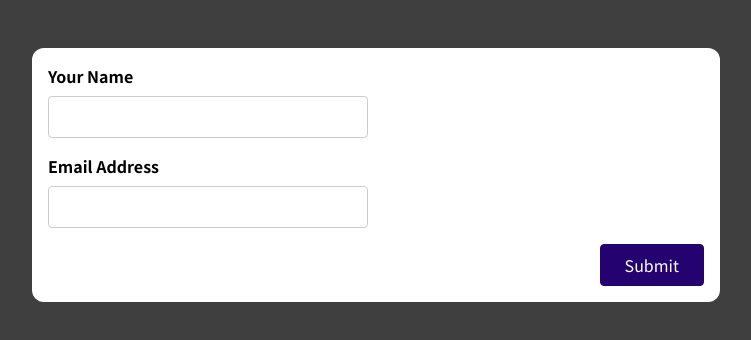
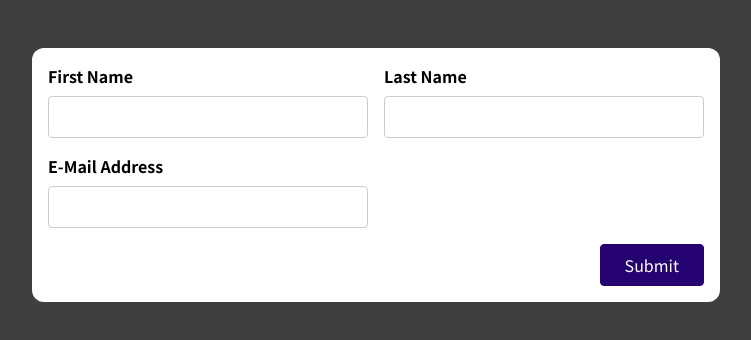
Before and after one commit to georgecornea/react-user-input-forms, a React (Create React App) app: page / in a window 1280 px wide. Shown: the top 340 px of the page, without its empty margins (264-1015 px from the left). Built offline with nearby package versions, Linux system fonts and the light colour scheme.

Commit message:
Updated BasicForm.js to use the custom hook: useInput() And Updated Apps.js to use BasicForm instean of SimpleInput

```diff
--- a/src/App.js
+++ b/src/App.js
@@ -1,9 +1,10 @@
-import SimpleInput from './components/SimpleInput';
+// import SimpleInput from './components/SimpleInput';
+import BasicForm from './components/BasicForm';
 
 function App() {
   return (
-    <div className="app">
-      <SimpleInput />
+    <div className='app'>
+      <BasicForm />
     </div>
   );
 }
--- a/src/components/BasicForm.js
+++ b/src/components/BasicForm.js
@@ -1,22 +1,107 @@
+import useInput from './hooks/use-input';
+
 const BasicForm = (props) => {
+  const isNotEmpty = (value) => value.trim() !== '';
+  const isEmail = (value) => value.includes('@');
+
+  const {
+    input: firstName,
+    error: firstNameError,
+    inputChangeHandler: firstNameChangeHandler,
+    inputBlurHandler: firstNameBlurHandler,
+    resetInput: resetFirstName,
+  } = useInput(isNotEmpty);
+
+  const {
+    input: lastName,
+    error: lastNameError,
+    inputChangeHandler: lastNameChangeHandler,
+    inputBlurHandler: lastNameBlurHandler,
+    resetInput: resetLastName,
+  } = useInput(isNotEmpty);
+
+  const {
+    input: email,
+    error: emailError,
+    inputChangeHandler: emailChangeHandler,
+    inputBlurHandler: emailBlurHandler,
+    resetInput: resetEmail,
+  } = useInput(isEmail);
+
+  let isFormValid;
+  if (!firstNameError && !lastNameError && !emailError) {
+    isFormValid = true;
+  }
+
+  const submitHandler = (e) => {
+    e.preventDefault();
+
+    if (!isFormValid) {
+      return;
+    }
+
+    const formValues = {
+      firstName,
+      lastName,
+      email,
+    };
+
+    resetFirstName();
+    resetLastName();
+    resetEmail();
+
+    console.log(formValues);
+  };
+
+  const firstNameErrorClass = firstNameError
+    ? 'form-control invalid'
+    : 'form-control';
+
+  const lastNameErrorClass = lastNameError
+    ? 'form-control invalid'
+    : 'form-control';
+
+  const emailErrorClass = emailError ? 'form-control invalid' : 'form-control';
+
   return (
-    <form>
+    <form onSubmit={submitHandler}>
       <div className='control-group'>
-        <div className='form-control'>
-          <label htmlFor='name'>First Name</label>
-          <input type='text' id='name' />
+        <div className={firstNameErrorClass}>
+          <label htmlFor='firstName'>First Name</label>
+          <input
+            type='text'
+            id='firstName'
+            value={firstName}
+            onChange={firstNameChangeHandler}
+            onBlur={firstNameBlurHandler}
+          />
+          {firstNameError && <p className='error-text'>Invalid First Name</p>}
         </div>
-        <div className='form-control'>
-          <label htmlFor='name'>Last Name</label>
-          <input type='text' id='name' />
+        <div className={lastNameErrorClass}>
+          <label htmlFor='lastName'>Last Name</label>
+          <input
+            type='text'
+            id='lastName'
+            value={lastName}
+            onChange={lastNameChangeHandler}
+            onBlur={lastNameBlurHandler}
+          />
+          {lastNameError && <p className='error-text'>Invalid Last Name</p>}
         </div>
       </div>
-      <div className='form-control'>
-        <label htmlFor='name'>E-Mail Address</label>
-        <input type='text' id='name' />
+      <div className={emailErrorClass}>
+        <label htmlFor='email'>E-Mail Address</label>
+        <input
+          type='teemailxt'
+          id='email'
+          value={email}
+          onChange={emailChangeHandler}
+          onBlur={emailBlurHandler}
+        />
+        {emailError && <p className='error-text'>Invalid Email</p>}
       </div>
       <div className='form-actions'>
-        <button>Submit</button>
+        <button disabled={!isFormValid}>Submit</button>
       </div>
     </form>
   );
```
